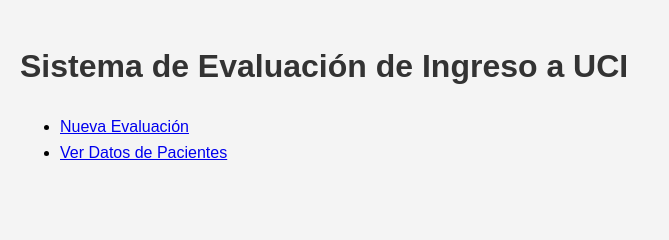
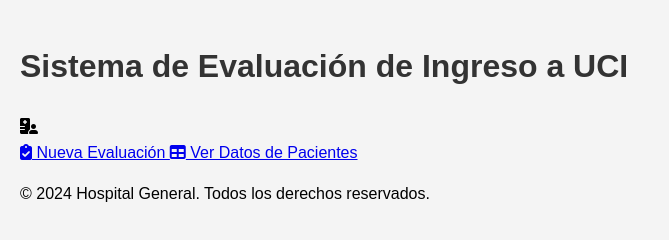
Before and after one commit to Malfaroarevalo/evaluacion_ucirdgo, a plain HTML site: page index.html in a window 1280 px wide. Shown: the whole page, without its empty margins (0-669 px from the left). Drawn offline with Linux system fonts and the light colour scheme.

Commit message:
Update index.html

```diff
--- a/index.html
+++ b/index.html
@@ -5,14 +5,31 @@
     <meta name="viewport" content="width=device-width, initial-scale=1.0">
     <title>Sistema de Evaluación de Ingreso a UCI</title>
     <link rel="stylesheet" href="css/styles.css">
+    <link rel="stylesheet" href="https://cdnjs.cloudflare.com/ajax/libs/font-awesome/6.1.1/css/all.min.css">
 </head>
 <body>
-    <h1>Sistema de Evaluación de Ingreso a UCI</h1>
-    <nav>
-        <ul>
-            <li><a href="evaluacion.html">Nueva Evaluación</a></li>
-            <li><a href="datos.html">Ver Datos de Pacientes</a></li>
-        </ul>
-    </nav>
+    <div class="container">
+        <header>
+            <h1>Sistema de Evaluación de Ingreso a UCI</h1>
+        </header>
+        <main>
+            <div class="logo">
+                <i class="fas fa-hospital-user"></i>
+            </div>
+            <div class="buttons">
+                <a href="evaluacion.html" class="btn">
+                    <i class="fas fa-clipboard-check"></i>
+                    Nueva Evaluación
+                </a>
+                <a href="datos.html" class="btn">
+                    <i class="fas fa-table"></i>
+                    Ver Datos de Pacientes
+                </a>
+            </div>
+        </main>
+        <footer>
+            <p>&copy; 2024 Hospital General. Todos los derechos reservados.</p>
+        </footer>
+    </div>
 </body>
 </html>
```
